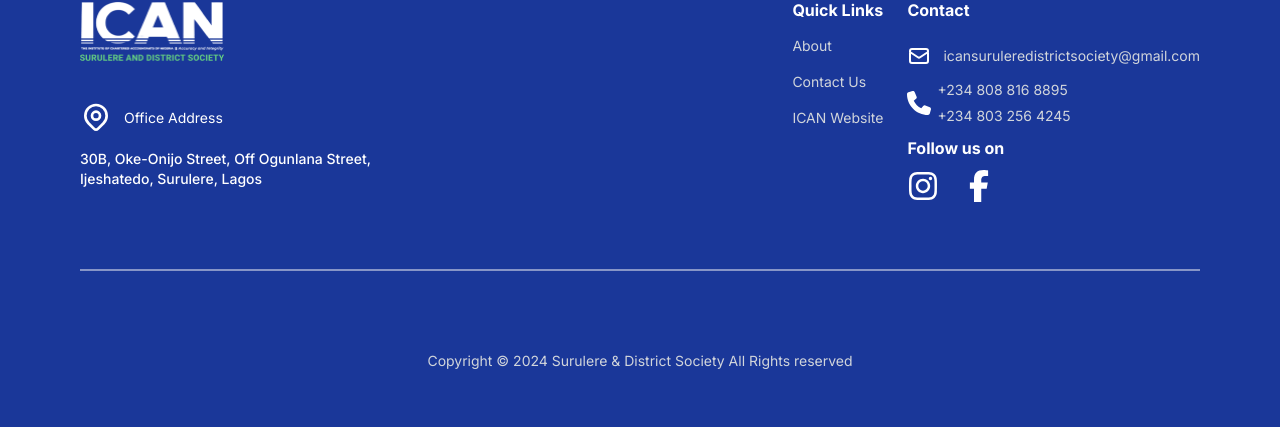
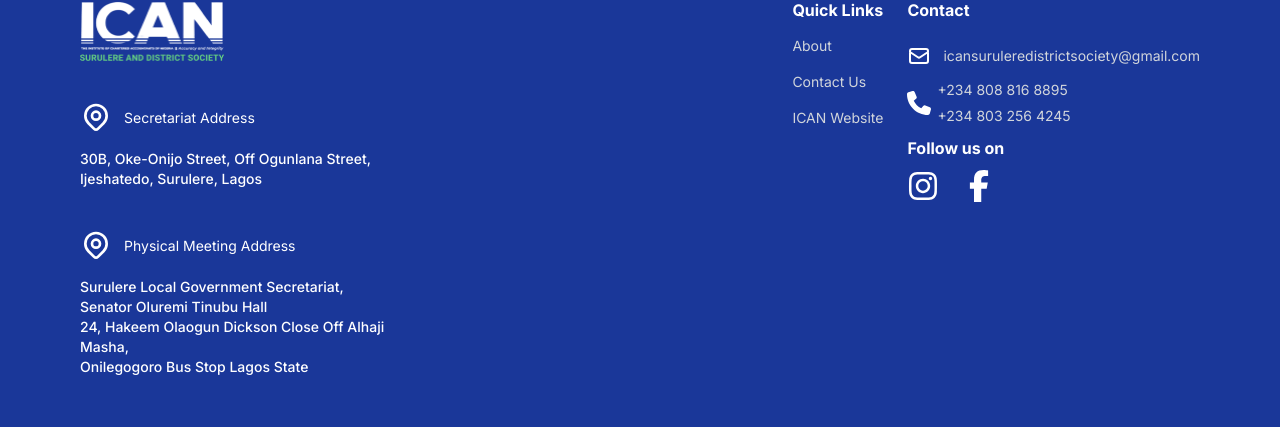
Before and after one commit to Edema-wxd/ican-frontend, a Next.js app: page /contact-us in a window 1280 px wide. Shown: the part 2896-3323 px from the top of the page. Built offline with nearby package versions, Linux system fonts and the light colour scheme; a web font is replaced by a local one.

Commit message:
updated footer

```diff
--- a/src/components/Cinfo.jsx
+++ b/src/components/Cinfo.jsx
@@ -7,7 +7,7 @@ import {
 
 function Cinfo() {
   return (
-    <div className="flex flex-row flex-wrap gap-8 w-full justify-center items-start  p-4 md:p-20 lg:py-20 lg:px-40 bg-blue-100">
+    <div className="flex flex-row flex-wrap gap-8 w-full justify-around items-start  p-4 md:p-20 lg:py-20 lg:px-40 bg-blue-100">
       <div className="flex gap-8 w-fit flex-col">
         <div className="flex flex-row  items-start gap-4">
           <MdOutlineLocalPhone className=" fill-primary h-8 w-8" />
--- a/src/components/Mainfooter.jsx
+++ b/src/components/Mainfooter.jsx
@@ -26,13 +26,25 @@ function Mainfooter() {
           <div className="flex-col justify-start items-start gap-4 flex">
             <p className="text-white flex flex-row gap-3 items-center text-sm font-normal   leading-tight">
               <HiOutlineLocationMarker className=" stroke-white w-8 h-8 relative" />
-              Office Address
+              Secretariat Address
             </p>
 
             <p className="text-white text-sm font-medium ">
               30B, Oke-Onijo Street, Off Ogunlana Street,
               <br />
               Ijeshatedo, Surulere, Lagos
+            </p>
+          </div>
+
+          <div className="flex-col justify-start items-start gap-4 flex">
+            <p className="text-white flex flex-row gap-3 items-center text-sm font-normal   leading-tight">
+              <HiOutlineLocationMarker className=" stroke-white w-8 h-8 relative" />
+              Physical Meeting Address
+            </p>
+
+            <p className="text-white text-sm font-medium ">Surulere Local Government Secretariat, <br /> Senator Oluremi Tinubu Hall <br />
+              24, Hakeem Olaogun Dickson Close Off Alhaji Masha, <br /> Onilegogoro Bus
+              Stop Lagos State
             </p>
           </div>
         </div>
```
